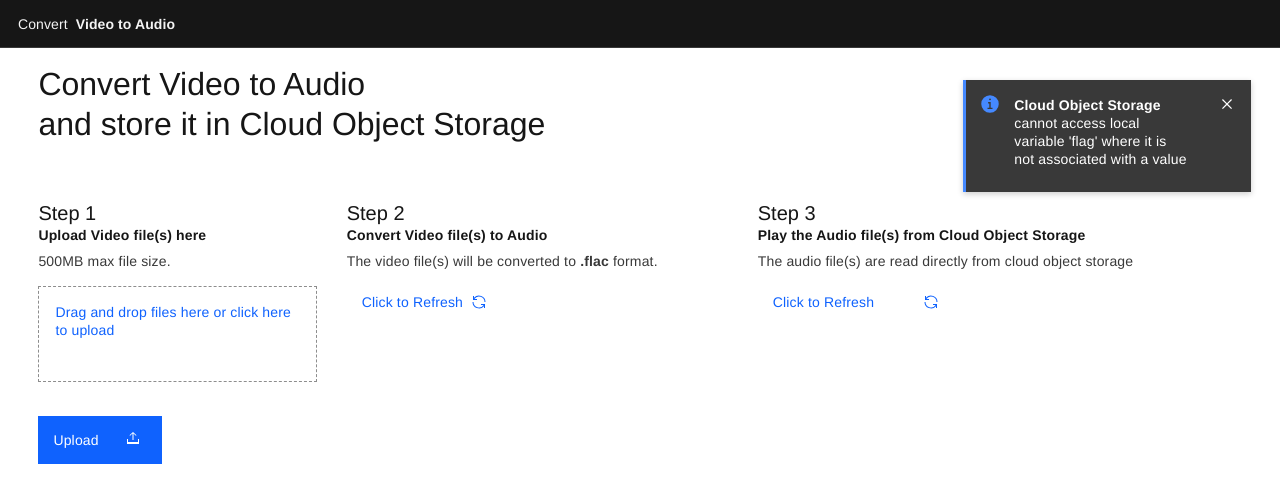
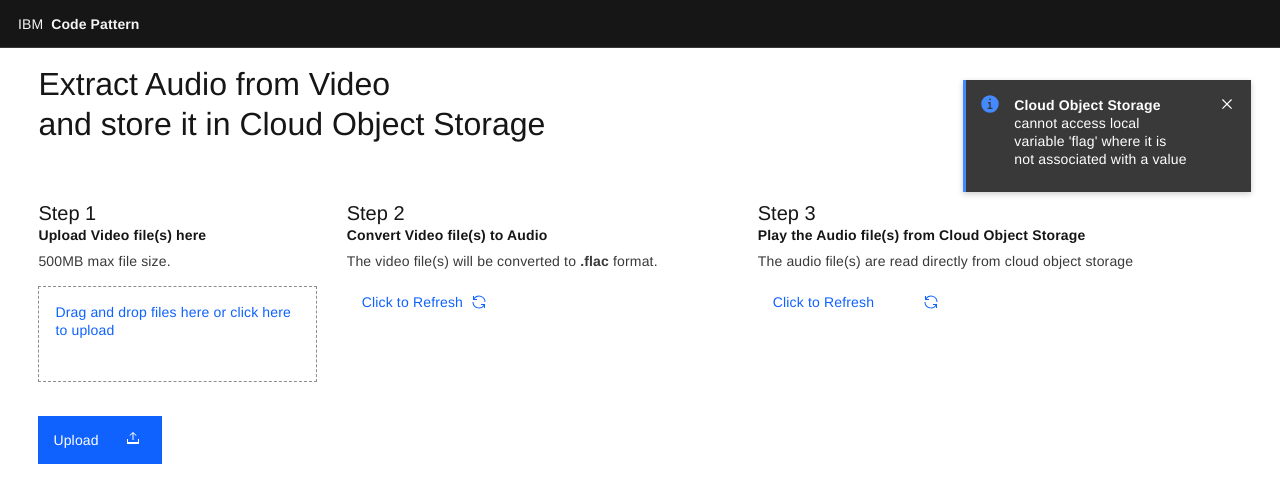
Before and after one commit to IBM/extract-audio-from-video, a Flask app: page / in a window 1280 px wide. Shown: the top 481 px of the page. Run offline with Flask 2, Linux system fonts and the light colour scheme; data that the repository does not hold is empty; parts of the project's set-up code (start-up, migrations or seed data) failed here and were passed over; some libraries are stand-ins or nearby versions; some web fonts are replaced.

Commit message:
updated readme

```diff
--- a/templates/index.html
+++ b/templates/index.html
@@ -18,16 +18,16 @@
     <nav class="bx--header">
         <a class="bx--header__name" href="javascript:void(0)" title="">
             <span class="bx--header__name--prefix">
-                Convert
+                IBM
                 &nbsp;
-            </span> Video to Audio
+            </span> Code Pattern
         </a>
     </nav>
 
     <div class="custom-container">
         <div class="row">
             <div class="col-sm-6">
-                <h2>Convert Video to Audio<br> and store it in Cloud Object Storage</h2>
+                <h2>Extract Audio from Video<br> and store it in Cloud Object Storage</h2>
                 <br>
                 <br>
             </div>
@@ -216,7 +216,7 @@
 
                     <div class="bx--btn-set">
                         <div id="convertButton">
-                            <button class="bx--btn bx--btn--primary" id="Convert" onclick="convert()" name="Convert" value="Convert" type="button">Convert
+                            <button class="bx--btn bx--btn--primary" id="Convert" onclick="convert()" name="Convert" value="Convert" type="button">Extract Audio
                                 <svg focusable="false" preserveAspectRatio="xMidYMid meet"
                                     style="will-change: transform;" xmlns="http://www.w3.org/2000/svg"
                                     class="bx--btn__icon" width="16" height="16" viewBox="0 0 32 32" aria-hidden="true">
```
Also changed, not shown: README.md, wiki.md (added).
